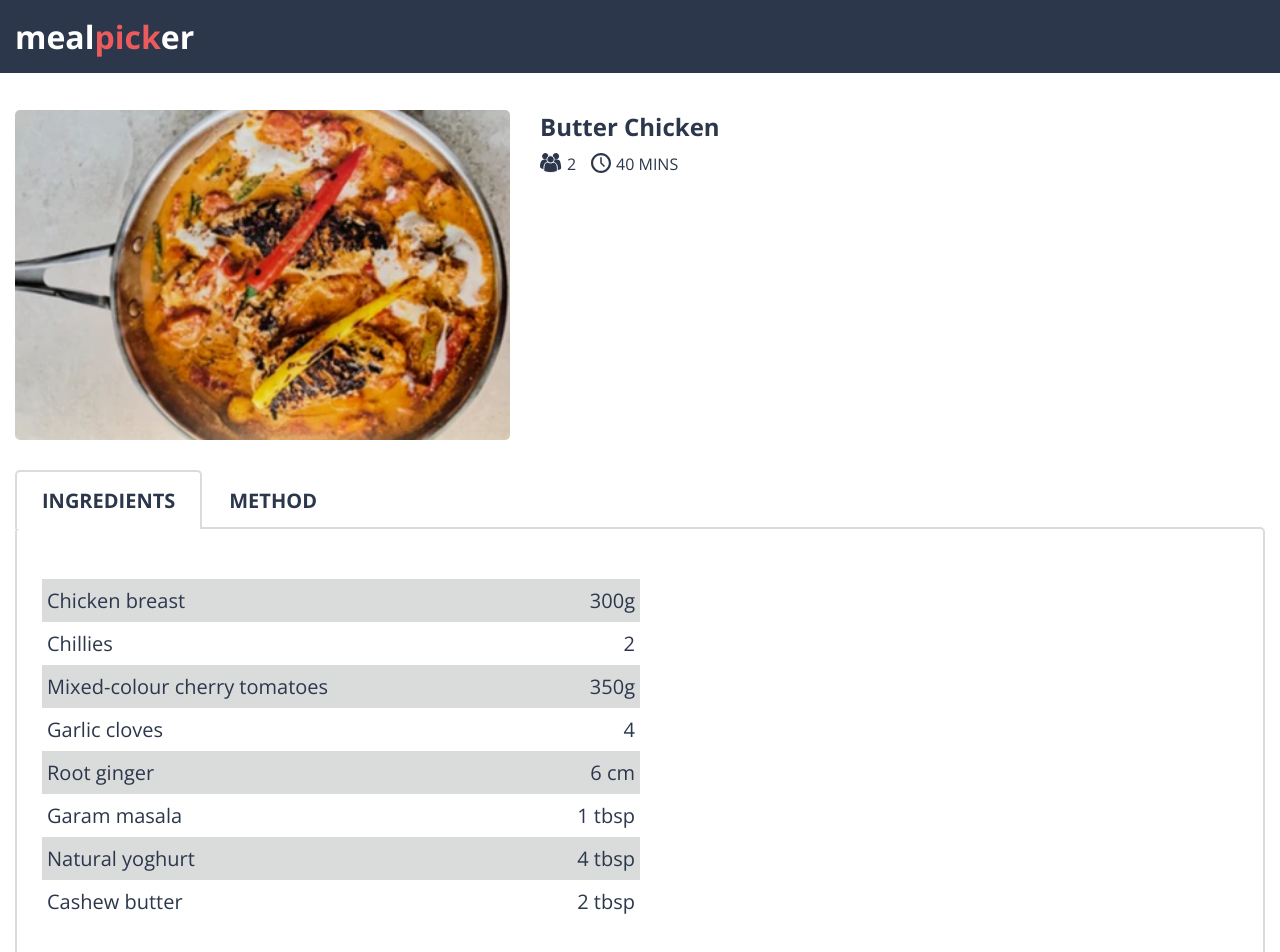
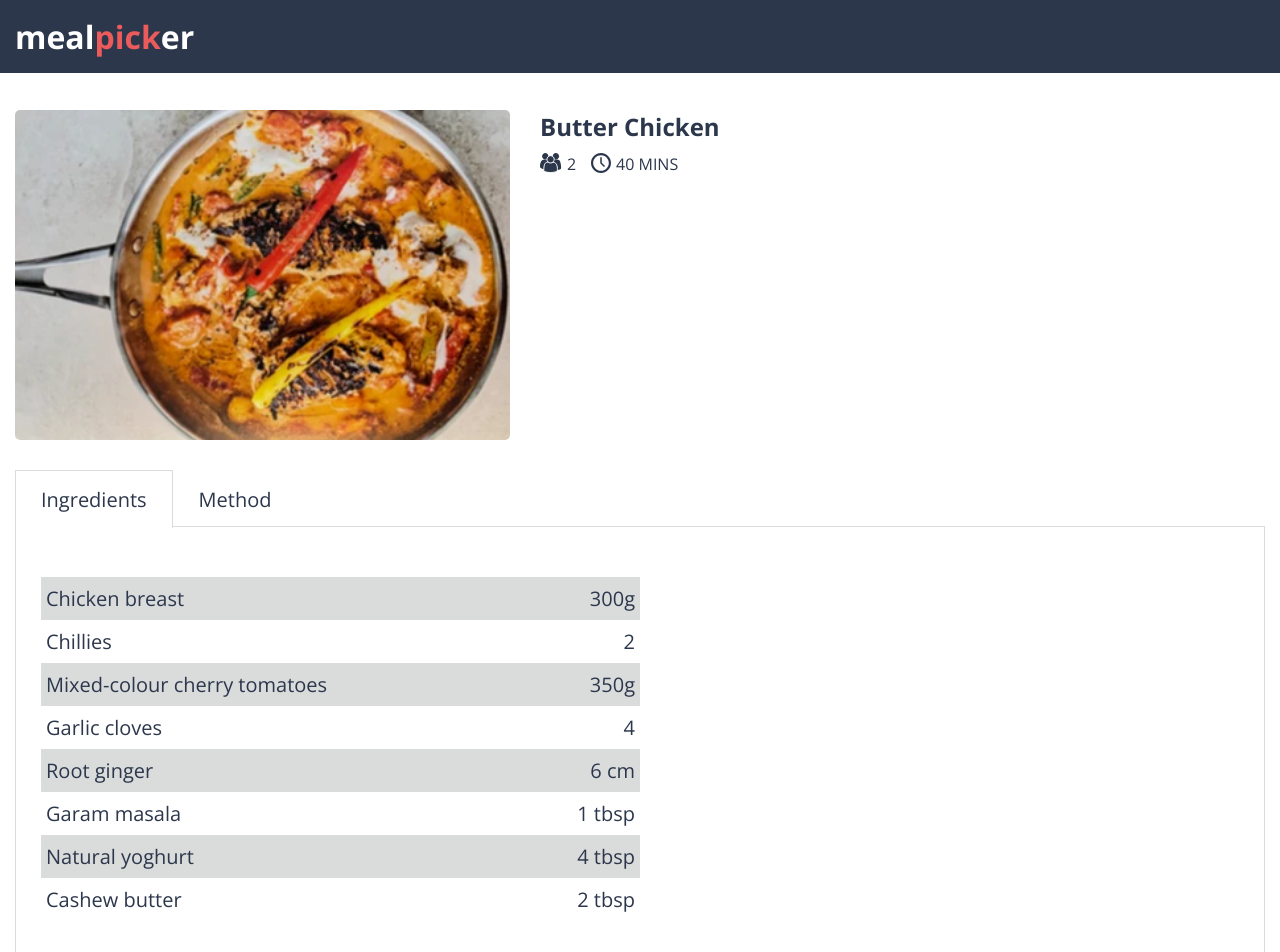
Before and after one commit to perryharlock/meal-picker, a Next.js app: page /butter-chicken in a window 1280 px wide. Shown: the top 952 px of the page. Built offline with nearby package versions, Linux system fonts and the light colour scheme.

Commit message:
:lipstick: Style changes to tabs

```diff
--- a/components/Tabs/Tabs.module.scss
+++ b/components/Tabs/Tabs.module.scss
@@ -15,14 +15,13 @@
     }
 
     &__link {
-        border: solid 2px transparent;
+        border: solid 1px transparent;
         border-bottom: none;
         color: $black;
         display: block;
-        font-weight: $font-weight-bold;
+        font-weight: $font-weight-regular;
         padding: 15px;
         text-align: center;
-        text-transform: uppercase;
         position: relative;
         z-index: 1;
 
@@ -34,7 +33,6 @@
         &--active {
             background-color: $white;
             border-color: $light-grey;
-            border-radius: 5px 5px 0 0;
         }
 
         &:hover,
@@ -45,8 +43,7 @@
     }
 
     &__content {
-        border: solid 2px $light-grey;
-        border-radius: 5px;
+        border: solid 1px $light-grey;
         display: none;
         padding: 15px;
         position: relative;
```
